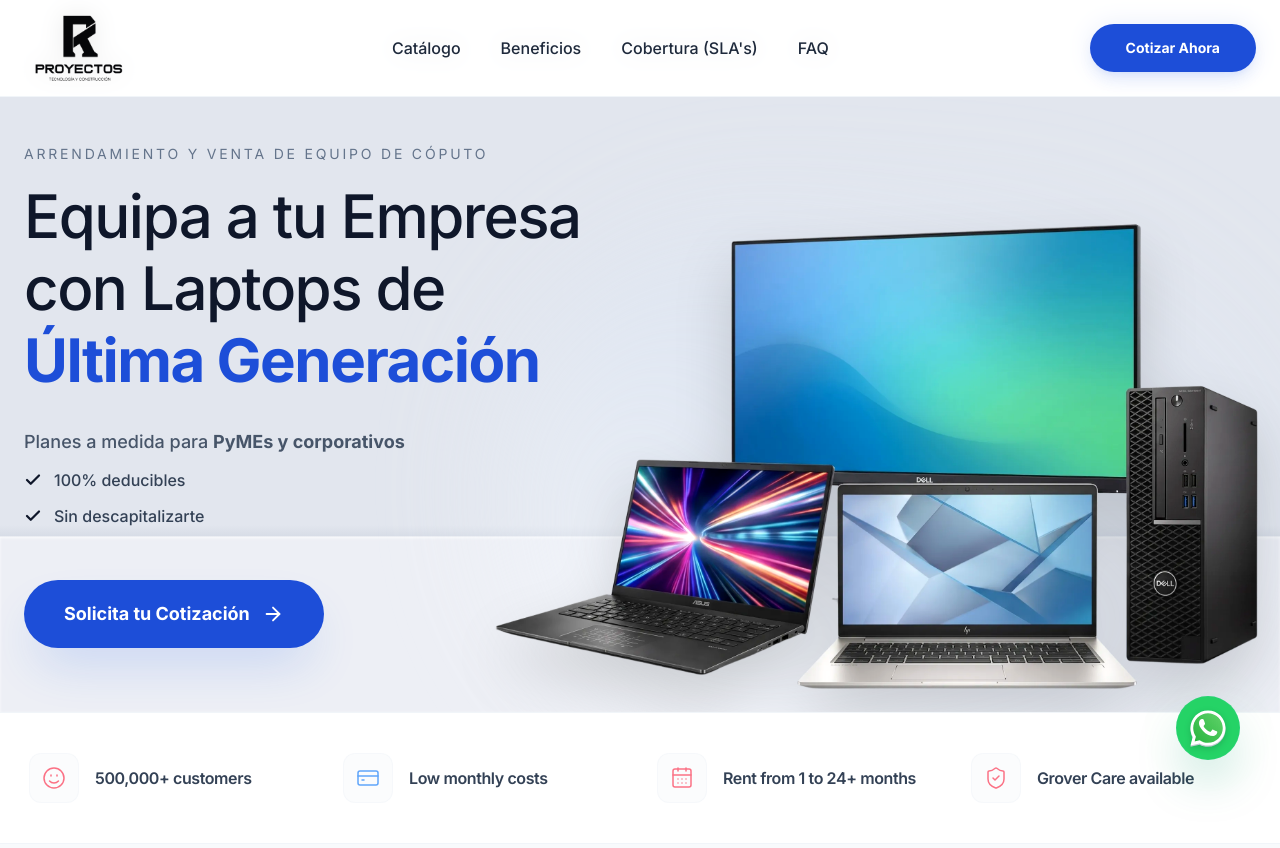
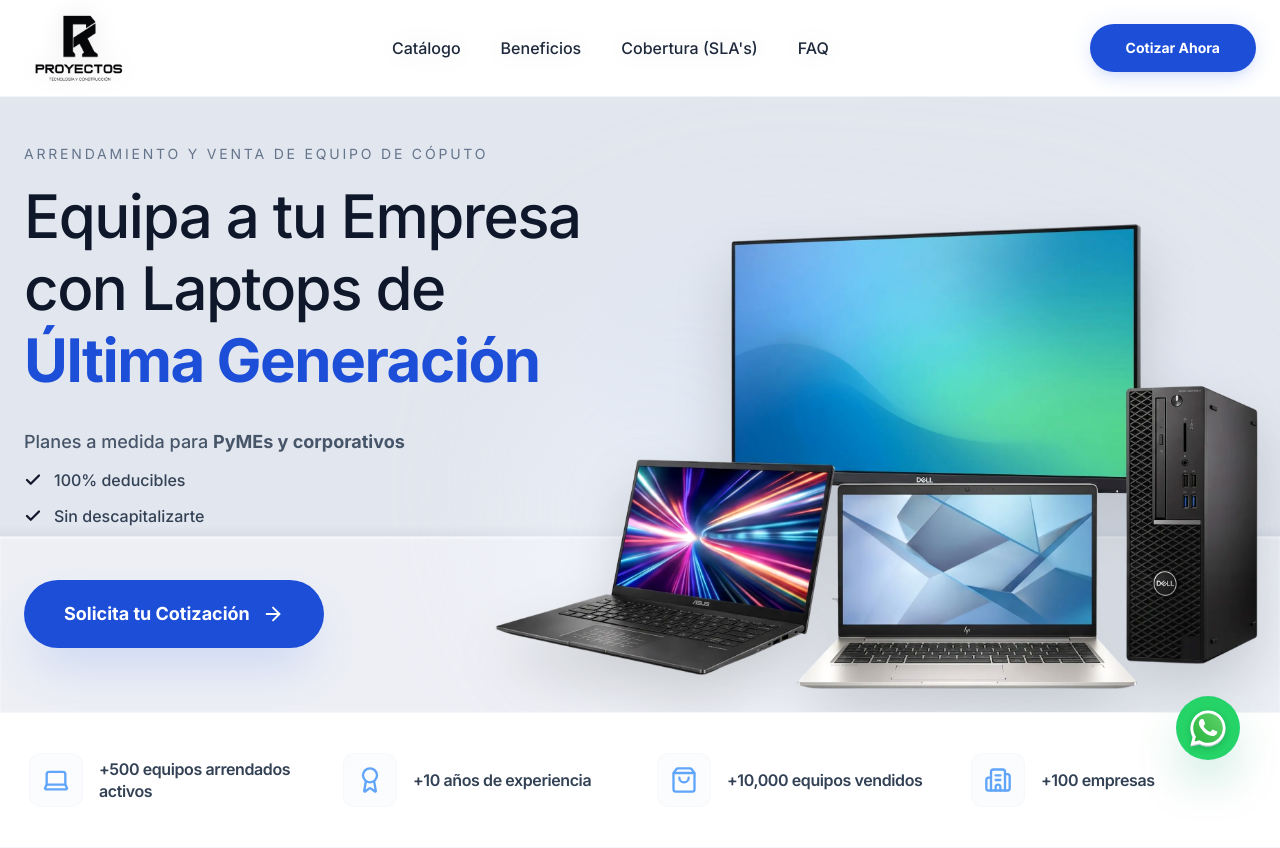
Before and after one commit to jhon-henao13/rtproyectos-landing, a React (Vite) app: page / in a window 1280 px wide. Built offline with nearby package versions, Linux system fonts and the light colour scheme.

Commit message:
feat(stats): icon updates

```diff
--- a/src/components/Hero.jsx
+++ b/src/components/Hero.jsx
@@ -88,7 +88,6 @@
         </motion.div>
 
         {/* GRAPHIC / HARDWARE IMAGE SECTION (Derecha: Imagen ampliada y asentada en la mesa) */}
-        {/* GRAPHIC / HARDWARE IMAGE SECTION */}
         <motion.div
           initial={{ opacity: 0, scale: 0.9, x: 30 }}
           animate={{ opacity: 1, scale: 1, x: 0 }}
--- a/src/components/Stats.jsx
+++ b/src/components/Stats.jsx
@@ -1,23 +1,23 @@
 import React from 'react';
-import { Smile, CreditCard, CalendarDays, ShieldCheck } from 'lucide-react';
+import { Laptop, Award, ShoppingBag, Building2 } from 'lucide-react';
 
 export default function Stats() {
   const statItems = [
     {
-      icon: <Smile size={24} className="text-rose-400" strokeWidth={1.5} />,
-      text: "500,000+ customers"
+      icon: <Laptop size={28} className="text-blue-400" strokeWidth={2} />,
+      text: "+500 equipos arrendados activos"
     },
     {
-      icon: <CreditCard size={24} className="text-blue-400" strokeWidth={1.5} />,
-      text: "Low monthly costs"
+      icon: <Award size={28} className="text-blue-400" strokeWidth={2} />,
+      text: "+10 años de experiencia"
     },
     {
-      icon: <CalendarDays size={24} className="text-rose-400" strokeWidth={1.5} />,
-      text: "Rent from 1 to 24+ months"
+      icon: <ShoppingBag size={28} className="text-blue-400" strokeWidth={2} />,
+      text: "+10,000 equipos vendidos"
     },
     {
-      icon: <ShieldCheck size={24} className="text-rose-400" strokeWidth={1.5} />,
-      text: "Grover Care available"
+      icon: <Building2 size={28} className="text-blue-400" strokeWidth={2} />,
+      text: "+100 empresas"
     }
   ];
 
```
